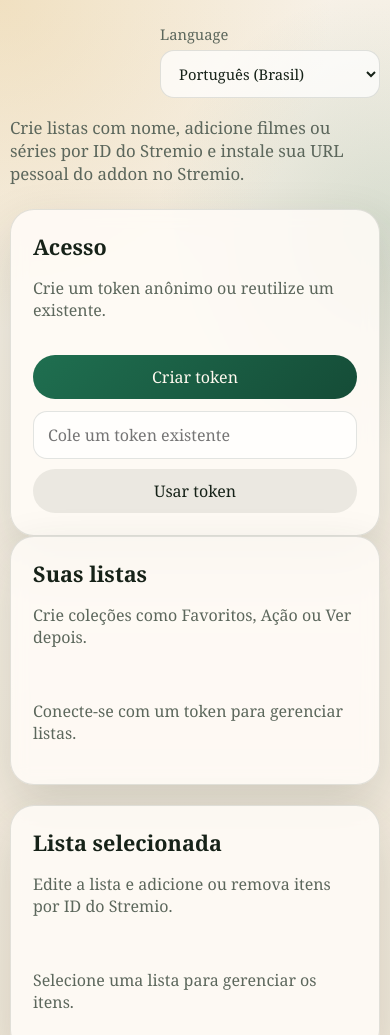
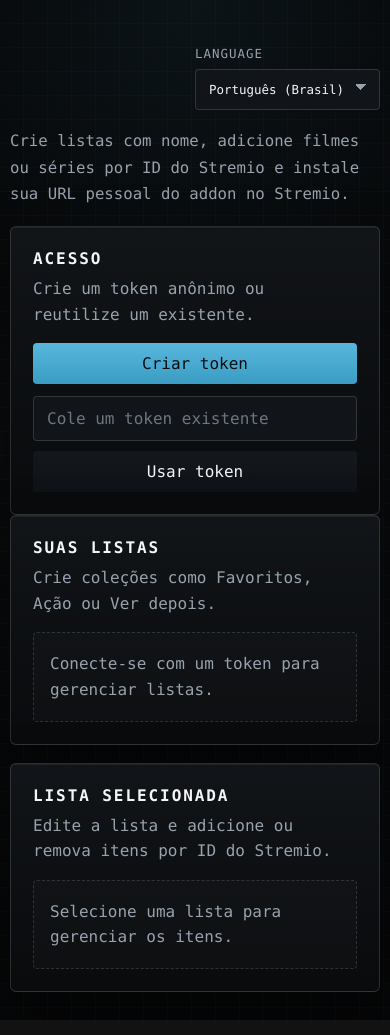
Before and after one commit to Icd-Kohi/Stremio-Custom-List, a website with bundled scripts: page public/index.html in a window 390 px wide. Shown: the top 1035 px of the page. Built offline with nearby package versions, Linux system fonts and the light colour scheme.

Commit message:
Update: UI style

```diff
--- a/package.json
+++ b/package.json
@@ -15,7 +15,8 @@
   "dependencies": {
     "better-sqlite3": "^12.6.2",
     "cors": "^2.8.6",
-    "express": "^5.2.1"
+    "express": "^5.2.1",
+    "npm": "^11.12.0"
   },
   "devDependencies": {
     "nodemon": "^3.1.11"
--- a/public/app.js
+++ b/public/app.js
@@ -158,10 +158,11 @@ function t(key) {
 function showToast(message, isError = false) {
   nodes.toast.textContent = message;
   nodes.toast.classList.remove("hidden");
-  nodes.toast.style.background = isError ? "rgba(177, 69, 49, 0.96)" : "rgba(22, 34, 24, 0.9)";
+  nodes.toast.classList.toggle("toast-error", isError);
   window.clearTimeout(showToast.timer);
   showToast.timer = window.setTimeout(() => {
     nodes.toast.classList.add("hidden");
+    nodes.toast.classList.remove("toast-error");
   }, 2600);
 }
 
--- a/public/styles.css
+++ b/public/styles.css
@@ -1,38 +1,72 @@
 :root {
-  --bg: #f4efe6;
-  --ink: #162218;
-  --muted: #5c675c;
-  --paper: rgba(255, 252, 247, 0.86);
-  --line: rgba(22, 34, 24, 0.12);
-  --accent: #1f6f50;
-  --accent-strong: #154c37;
-  --danger: #b14531;
-  --shadow: 0 20px 50px rgba(45, 57, 44, 0.16);
+  --bg: #060708;
+  --bg-elevated: #0c0e11;
+  --panel: rgba(10, 12, 15, 0.94);
+  --panel-strong: rgba(14, 17, 21, 0.98);
+  --surface: #11151a;
+  --surface-2: #151a20;
+  --ink: #f3f5f7;
+  --muted: #98a2ad;
+  --line: rgba(243, 245, 247, 0.14);
+  --line-strong: rgba(243, 245, 247, 0.28);
+  --accent: #58b6db;
+  --accent-deep: #3b9dc4;
+  --accent-light: #77bdd9;
+  --accent-pale: #9cc8d9;
+  --accent-strong: #c7e9f4;
+  --accent-soft: rgba(88, 182, 219, 0.12);
+  --accent-glow: rgba(88, 182, 219, 0.08);
+  --accent-glow-faint: rgba(88, 182, 219, 0.04);
+  --accent-ring: rgba(88, 182, 219, 0.28);
+  --accent-ring-strong: rgba(88, 182, 219, 0.3);
+  --accent-border: rgba(88, 182, 219, 0.3);
+  --accent-border-soft: rgba(88, 182, 219, 0.32);
+  --accent-border-strong: rgba(88, 182, 219, 0.34);
+  --accent-border-active: rgba(88, 182, 219, 0.58);
+  --accent-border-button: rgba(88, 182, 219, 0.72);
+  --accent-border-bright: rgba(199, 233, 244, 0.95);
+  --accent-shadow-inset: rgba(88, 182, 219, 0.18);
+  --accent-shadow-outline: rgba(88, 182, 219, 0.08);
+  --danger: #ff6f61;
+  --danger-soft: rgba(255, 111, 97, 0.12);
+  --shadow: 0 24px 60px rgba(0, 0, 0, 0.42);
+  --grid: rgba(255, 255, 255, 0.03);
 }
 
 * {
   box-sizing: border-box;
 }
 
+html {
+  color-scheme: dark;
+}
+
 body {
   margin: 0;
   min-height: 100vh;
-  font-family: Georgia, "Times New Roman", serif;
+  font-family: "IBM Plex Mono", "JetBrains Mono", "Fira Code", "SFMono-Regular", Consolas, "Liberation Mono", Menlo, monospace;
   color: var(--ink);
   background:
-    radial-gradient(circle at top left, rgba(228, 193, 122, 0.35), transparent 28%),
-    radial-gradient(circle at right 20%, rgba(31, 111, 80, 0.14), transparent 24%),
-    linear-gradient(180deg, #f7f1e7 0%, #f0e7d8 100%);
+    linear-gradient(90deg, transparent 0, transparent 23px, var(--grid) 24px),
+    linear-gradient(transparent 0, transparent 23px, var(--grid) 24px),
+    radial-gradient(circle at top, var(--accent-glow), transparent 30%),
+    linear-gradient(180deg, #050607 0%, #090b0d 44%, #050607 100%);
+  background-size: 24px 24px, 24px 24px, auto, auto;
+}
+
+a {
+  color: inherit;
 }
 
 .shell {
-  width: min(1160px, calc(100vw - 32px));
+  width: min(1180px, calc(100vw - 32px));
   margin: 0 auto;
-  padding: 48px 0 64px;
+  padding: 40px 0 56px;
 }
 
 .hero {
-  margin-bottom: 24px;
+  margin-bottom: 18px;
+  padding: 26px 28px 0;
 }
 
 .hero-top {
@@ -43,37 +77,43 @@ body {
 
 .language-switcher {
   display: grid;
-  gap: 6px;
-  font-size: 0.92rem;
+  gap: 8px;
+  font-size: 0.78rem;
+  letter-spacing: 0.08em;
+  text-transform: uppercase;
   color: var(--muted);
 }
 
 .language-switcher select {
-  min-width: 220px;
+  min-width: 240px;
 }
 
 .eyebrow {
-  margin: 0 0 8px;
+  margin: 0 0 10px;
+  color: var(--accent);
+  font-size: 0.78rem;
+  letter-spacing: 0.18em;
   text-transform: uppercase;
-  letter-spacing: 0.14em;
-  font-size: 0.78rem;
-  color: var(--accent-strong);
 }
 
 h1,
 h2 {
   margin: 0;
   font-weight: 600;
+  letter-spacing: -0.02em;
 }
 
 h1 {
-  max-width: 12ch;
-  font-size: clamp(2.4rem, 6vw, 4.8rem);
-  line-height: 0.95;
+  max-width: 18ch;
+  font-size: clamp(2.3rem, 6vw, 4.4rem);
+  line-height: 0.92;
+  text-transform: uppercase;
 }
 
 h2 {
-  font-size: 1.35rem;
+  font-size: 1rem;
+  text-transform: uppercase;
+  letter-spacing: 0.12em;
 }
 
 .lede,
@@ -87,17 +127,28 @@ h2 {
 }
 
 .lede {
-  max-width: 54ch;
-  font-size: 1.05rem;
+  max-width: 70ch;
+  margin: 0;
+  font-size: 0.98rem;
+  line-height: 1.7;
 }
 
 .panel {
-  backdrop-filter: blur(8px);
-  background: var(--paper);
+  position: relative;
+  overflow: hidden;
+  background: linear-gradient(180deg, rgba(18, 21, 25, 0.96), rgba(9, 11, 13, 0.96));
   border: 1px solid var(--line);
-  border-radius: 24px;
+  border-radius: 6px;
   box-shadow: var(--shadow);
   padding: 22px;
+}
+
+.panel::before {
+  content: "";
+  position: absolute;
+  inset: 0;
+  pointer-events: none;
+  border-top: 1px solid rgba(255, 255, 255, 0.06);
 }
 
 .panel-head {
@@ -105,13 +156,18 @@ h2 {
   align-items: start;
   justify-content: space-between;
   gap: 12px;
-  margin-bottom: 18px;
+  margin-bottom: 16px;
+}
+
+.panel-head p {
+  margin: 8px 0 0;
+  line-height: 1.6;
 }
 
 .content-grid {
   display: grid;
-  grid-template-columns: 1fr 1.1fr;
-  gap: 20px;
+  grid-template-columns: minmax(0, 0.95fr) minmax(0, 1.15fr);
+  gap: 18px;
   align-items: start;
 }
 
@@ -145,17 +201,43 @@ input,
 select {
   width: 100%;
   border: 1px solid var(--line);
-  border-radius: 14px;
-  padding: 12px 14px;
-  background: rgba(255, 255, 255, 0.72);
+  border-radius: 4px;
+  padding: 12px 13px;
+  background: var(--surface);
   color: var(--ink);
+  outline: none;
+  transition: border-color 120ms ease, box-shadow 120ms ease, background 120ms ease;
+}
+
+input::placeholder {
+  color: #6c7680;
+}
+
+input:focus,
+select:focus {
+  border-color: var(--accent);
+  box-shadow: 0 0 0 1px var(--accent-ring);
+  background: var(--surface-2);
+}
+
+select {
+  appearance: none;
+  background-image:
+    linear-gradient(45deg, transparent 50%, var(--muted) 50%),
+    linear-gradient(135deg, var(--muted) 50%, transparent 50%);
+  background-position:
+    calc(100% - 18px) calc(50% - 3px),
+    calc(100% - 12px) calc(50% - 3px);
+  background-size: 6px 6px, 6px 6px;
+  background-repeat: no-repeat;
+  padding-right: 34px;
 }
 
 button,
 .button {
-  border: 0;
-  border-radius: 999px;
-  padding: 11px 18px;
+  border: 1px solid var(--pastel-blue);
+  border-radius: 4px;
+  padding: 11px 15px;
   cursor: pointer;
   text-decoration: none;
   display: inline-flex;
@@ -163,56 +245,96 @@ button,
   justify-content: center;
   white-space: nowrap;
   color: var(--ink);
-  background: rgba(22, 34, 24, 0.08);
+  background: linear-gradient(180deg, #14181d 0%, #0f1317 100%);
+  transition:
+    border-color 120ms ease,
+    background 120ms ease,
+    color 120ms ease,
+    transform 120ms ease,
+    box-shadow 120ms ease;
+}
+
+button:hover,
+.button:hover {
+  border-color: rgba(243, 245, 247, 0.42);
+  background: linear-gradient(180deg, #1a1f25 0%, #13181d 100%);
+}
+
+button:focus-visible,
+.button:focus-visible {
+  outline: none;
+  border-color: var(--accent);
+  box-shadow: 0 0 0 1px var(--accent-ring-strong);
+}
+
+button:active,
+.button:active {
+  transform: translateY(1px);
 }
 
 .button-primary {
-  color: #fff9ef;
-  background: linear-gradient(135deg, var(--accent) 0%, var(--accent-strong) 100%);
+  color: #0b0d10;
+  border-color: var(--accent-border-button);
+  background: linear-gradient(180deg, var(--accent) 0%, var(--accent-deep) 100%);
+}
+
+.button-primary:hover {
+  border-color: var(--accent-border-bright);
+  background: linear-gradient(180deg, var(--accent-pale) 0%, var(--accent-light) 100%);
 }
 
 .button-danger {
-  color: #fff4ef;
-  background: var(--danger);
+  color: #ffd7d2;
+  border-color: rgba(255, 111, 97, 0.45);
+  background: linear-gradient(180deg, rgba(83, 22, 19, 0.92) 0%, rgba(52, 14, 12, 0.96) 100%);
+}
+
+.button-danger:hover {
+  border-color: rgba(255, 111, 97, 0.72);
+  background: linear-gradient(180deg, rgba(104, 28, 24, 0.94) 0%, rgba(62, 18, 15, 0.98) 100%);
 }
 
 .lists,
 .items {
   display: grid;
-  gap: 12px;
+  gap: 10px;
 }
 
 .latest-used {
   margin: 0 0 14px;
   padding: 12px 14px;
-  border-radius: 16px;
-  border: 1px solid rgba(31, 111, 80, 0.18);
-  background: rgba(31, 111, 80, 0.08);
+  border: 1px solid var(--accent-border);
+  border-radius: 4px;
+  background: linear-gradient(180deg, var(--accent-glow), var(--accent-glow-faint));
 }
 
 .badge {
   display: inline-flex;
   align-items: center;
+  border: 1px solid var(--accent-border-strong);
   border-radius: 999px;
-  padding: 4px 10px;
-  font-size: 0.78rem;
-  letter-spacing: 0.04em;
+  padding: 3px 8px;
+  font-size: 0.72rem;
   text-transform: uppercase;
+  letter-spacing: 0.08em;
   color: var(--accent-strong);
-  background: rgba(31, 111, 80, 0.12);
+  background: var(--accent-soft);
 }
 
 .list-card,
 .item-card {
   border: 1px solid var(--line);
-  border-radius: 18px;
-  background: rgba(255, 255, 255, 0.66);
+  border-radius: 4px;
+  background:
+    linear-gradient(180deg, rgba(22, 26, 31, 0.94), rgba(14, 17, 21, 0.96));
   padding: 14px;
 }
 
 .list-card.active {
-  border-color: rgba(31, 111, 80, 0.42);
-  box-shadow: inset 0 0 0 1px rgba(31, 111, 80, 0.22);
+  border-color: var(--accent-border-active);
+  box-shadow:
+    inset 0 0 0 1px var(--accent-shadow-inset),
+    0 0 0 1px var(--accent-shadow-outline);
 }
 
 .list-row,
@@ -229,33 +351,50 @@ button,
 
 .list-name,
 .item-id {
-  font-size: 1.08rem;
+  font-size: 1rem;
+  line-height: 1.4;
+  color: var(--ink);
 }
 
 .meta {
   margin-top: 6px;
-  font-size: 0.92rem;
+  font-size: 0.84rem;
+  line-height: 1.55;
 }
 
 .empty-state {
-  padding: 18px 0;
+  border: 1px dashed var(--line);
+  border-radius: 4px;
+  padding: 18px 16px;
+  background: rgba(255, 255, 255, 0.02);
+  line-height: 1.6;
 }
 
 .notice {
   margin: 0;
-  font-size: 0.92rem;
+  padding: 10px 12px;
+  border-left: 2px solid var(--accent);
+  background: rgba(255, 255, 255, 0.03);
+  font-size: 0.84rem;
+  line-height: 1.6;
 }
 
 .toast {
   position: fixed;
   right: 16px;
   bottom: 16px;
-  max-width: 300px;
-  padding: 12px 16px;
-  border-radius: 16px;
-  background: rgba(22, 34, 24, 0.9);
-  color: #fff;
+  max-width: 340px;
+  padding: 12px 14px;
+  border: 1px solid var(--accent-border-soft);
+  border-radius: 4px;
+  background: rgba(12, 15, 18, 0.98);
+  color: var(--ink);
   box-shadow: var(--shadow);
+}
+
+.toast.toast-error {
+  border-color: rgba(255, 111, 97, 0.5);
+  color: #ffd7d2;
 }
 
 .hidden {
@@ -264,8 +403,14 @@ button,
 
 @media (max-width: 860px) {
   .shell {
-    width: min(100vw - 20px, 1160px);
-    padding-top: 24px;
+    width: min(100vw - 20px, 1180px);
+    padding-top: 20px;
+    padding-bottom: 28px;
+  }
+
+  .hero {
+    padding-left: 0;
+    padding-right: 0;
   }
 
   .content-grid {
@@ -276,8 +421,13 @@ button,
   .install-row,
   .row-actions,
   .item-row,
-  .list-row {
+  .list-row,
+  .detail-toolbar {
     flex-direction: column;
     align-items: stretch;
   }
+
+  .language-switcher select {
+    min-width: 0;
   }
+}
```
Also changed, not shown: 1 other file. Lines whose indentation alone changed are shown as unchanged.
